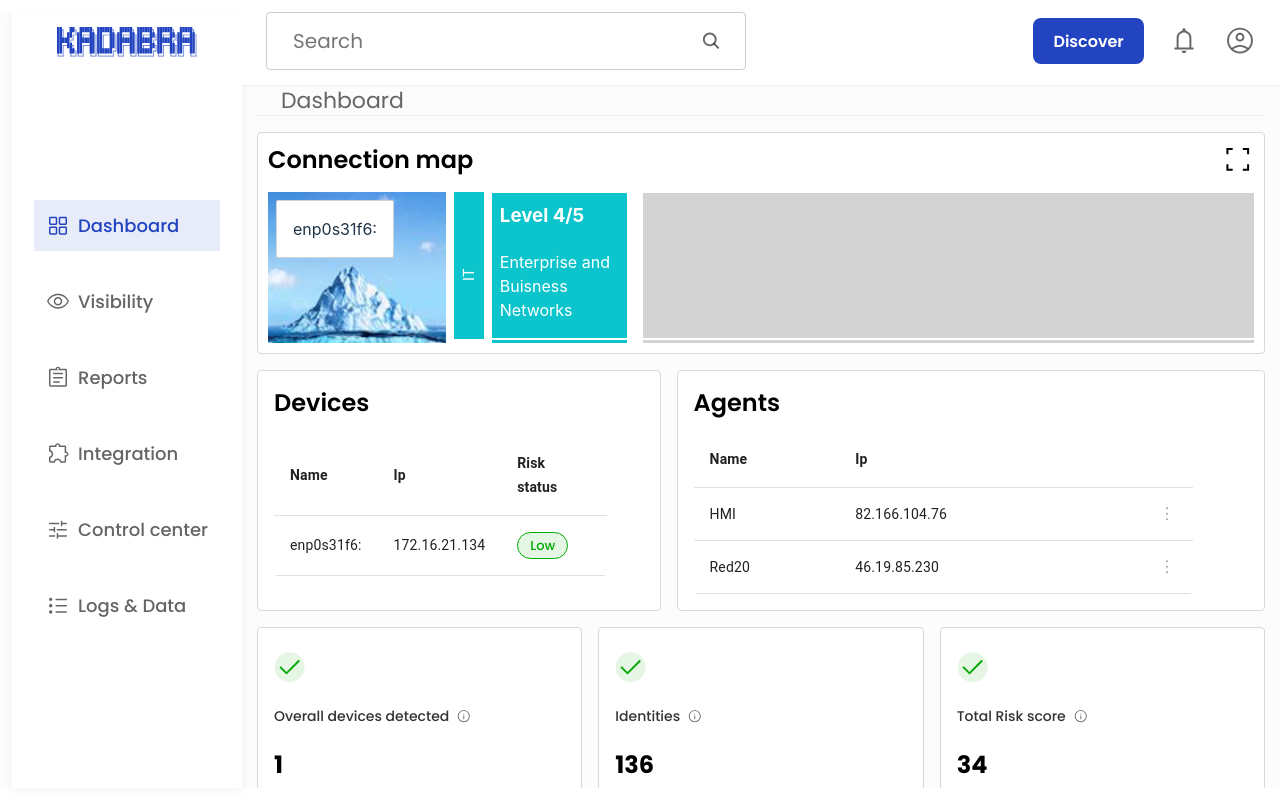
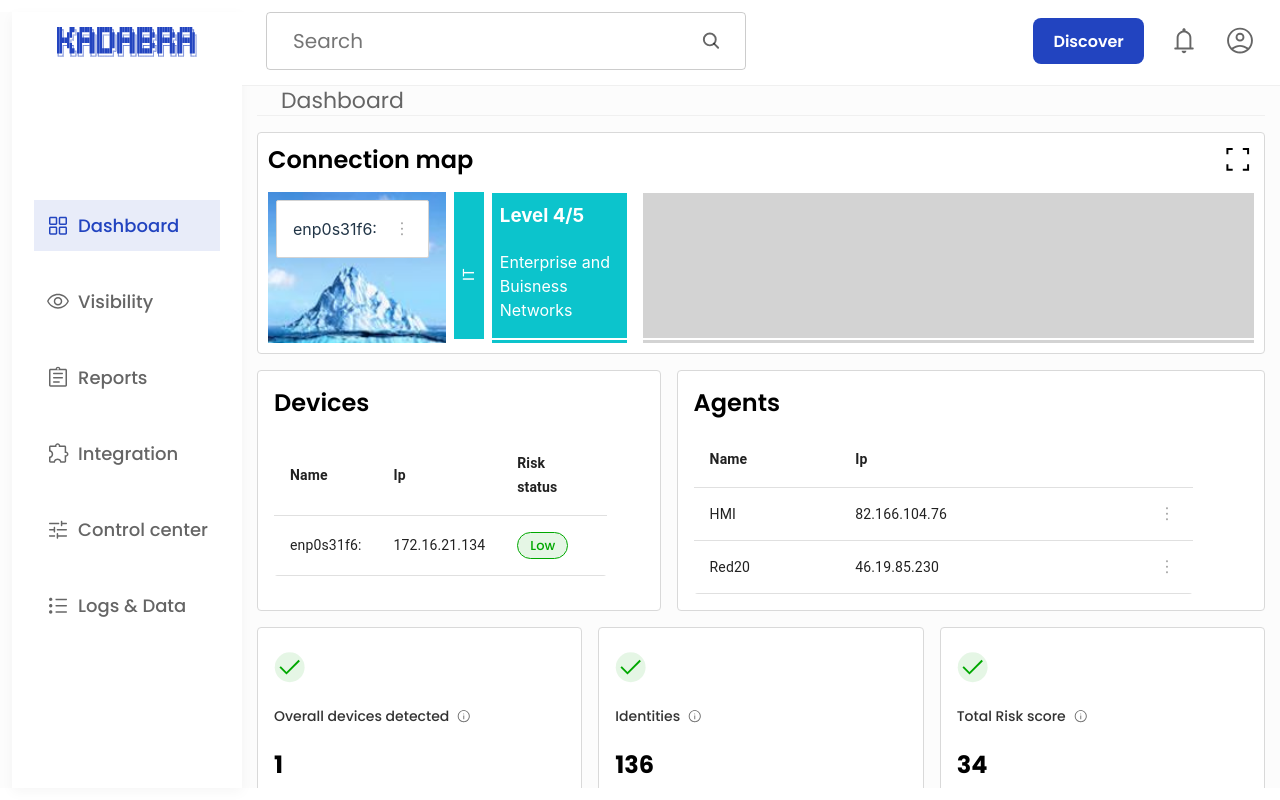
Before and after one commit to lior-tsah/kadabra, a React (Vite) app: page /dashboard in a window 1280 px wide. Both pictures are taken after a click on the button "Discover". Built offline with nearby package versions, Linux system fonts and the light colour scheme.

Commit message:
add active scan

```diff
--- a/src/components/kanbanBoard/KanbanBoard.tsx
+++ b/src/components/kanbanBoard/KanbanBoard.tsx
@@ -1,16 +1,20 @@
-import React, { useEffect, useState } from "react";
+import React, { useEffect, useMemo, useState } from "react";
 import KanbanColumn from "./KanbanColumn";
 import { BoardData, Column, Task } from "./types";
-import { mockData } from "../../mockData/data";
 import Warehouse from "./Warehouse";
 import { useData } from "../../context/DataContext";
 
 const KanbanBoard: React.FC = () => {
   const { data, kanbanData, setKanbanData } = useData();
-  const interfaceData = data.network_interfaces.reduce((acc: any, obj: any) => {
-    acc[obj.ip_address] = obj;
-    return acc;
-  }, {});
+
+  const interfaceData = useMemo(
+    () =>
+      data?.network_interfaces.reduce((acc: any, obj: any) => {
+        acc[obj.ip_address] = obj;
+        return acc;
+      }, {}),
+    [data]
+  );
 
   const initialData: BoardData = {
     tasks: interfaceData,
@@ -56,7 +60,7 @@ const KanbanBoard: React.FC = () => {
         id: "warehouse",
         title: "",
         subtitle: "",
-        taskIds: data.network_interfaces.map((item) => item.ip_address),
+        taskIds: data?.network_interfaces.map((item) => item.ip_address) || [],
       },
     },
     columnOrder: [
@@ -72,6 +76,29 @@ const KanbanBoard: React.FC = () => {
   useEffect(() => {
     setKanbanData(initialData);
   }, []);
+
+  useEffect(() => {
+    if (kanbanData) {
+      const allTasksIds =
+        data?.network_interfaces.map((item) => item.ip_address) || [];
+      const newTasksIds = allTasksIds.filter((id: string) =>
+        checkNewId(id, kanbanData)
+      );
+      kanbanData.tasks = interfaceData;
+      kanbanData.columns["warehouse"].taskIds = [
+        ...(kanbanData.columns["warehouse"]?.taskIds || []),
+        ...newTasksIds,
+      ];
+      setKanbanData({ ...kanbanData });
+    }
+  }, [data]);
+
+  const checkNewId = (id: string, kanbanData: BoardData) => {
+    const keys = Object.keys(kanbanData.columns);
+    return keys.every((key: any) =>
+      kanbanData.columns[key]?.taskIds.every((t_id: string) => t_id !== id)
+    );
+  };
 
   const onDragEnd = (e: any, column: Column) => {
     if (kanbanData) {
--- a/src/components/kanbanBoard/KanbanColumn.tsx
+++ b/src/components/kanbanBoard/KanbanColumn.tsx
@@ -25,12 +25,7 @@ const KanbanColumn: React.FC<ColumnProps> = ({
       <div
         onDragOver={(e) => e.preventDefault()}
         onDrop={(e) => onDragEnd(e, column)}
-        style={{
-          background: "lightgrey",
-          padding: 8,
-          flex: 10,
-          minHeight: 100,
-        }}
+        className="kanban-row"
       >
         {tasks.map((task, index) => (
           <Task
--- a/src/components/kanbanBoard/Task.tsx
+++ b/src/components/kanbanBoard/Task.tsx
@@ -4,6 +4,9 @@ import KadabraDialog from "../dialogs/KadabraDialog";
 import DashboardDialogContent from "../../pages/dashboard/DashboardDialogContent";
 import { useData } from "../../context/DataContext";
 import Close from "../../assets/components-icons/close.svg";
+import DropdownButton from "../DropdownButton";
+import ThreeDots from "../../assets/components-icons/three-dots.svg";
+import { nmapRun } from "../../mockData/data";
 
 interface TaskProps {
   task: TaskType;
@@ -13,7 +16,7 @@ interface TaskProps {
 
 const Task: React.FC<TaskProps> = ({ task, index, column }) => {
   const [openDialog, setOpenDialog] = useState(false);
-  const { currentData, setCurrentData } = useData();
+  const { data, setData, currentData, setCurrentData } = useData();
 
   const handleDragOver = (event: any) => {
     event.preventDefault();
@@ -23,13 +26,40 @@ const Task: React.FC<TaskProps> = ({ task, index, column }) => {
     event.dataTransfer.setData("task", JSON.stringify(task));
     event.dataTransfer.setData("column", JSON.stringify(column));
   };
+  const handleOpenDialog = () => {
+    setCurrentData(task);
+    setOpenDialog(true);
+  };
+
+  const devicesOptions = [
+    {
+      name: "Active Scan",
+      onPress: () => {
+        if (data) {
+          data.network_interfaces = [
+            ...data.network_interfaces,
+            ...(nmapRun.host.map((h) => ({
+              ...h,
+              interface: h.endtime,
+              ip_address: h.address.addr,
+            })) as any),
+          ];
+          setData({ ...data });
+        }
+      },
+    },
+    { name: "Show Properties", onPress: handleOpenDialog },
+  ];
+  const btn = {
+    name: "",
+    src: ThreeDots,
+    options: devicesOptions,
+  };
+
   return (
     <>
       <div
-        onClick={() => {
-          setCurrentData(task);
-          setOpenDialog(true);
-        }}
+        onClick={handleOpenDialog}
         onDragStart={(e) => handleDragStart(e, task)}
         onDragOver={handleDragOver}
         // onDrop={(e) => handleDrop(e, camera)}
@@ -43,9 +73,13 @@ const Task: React.FC<TaskProps> = ({ task, index, column }) => {
           border: "1px solid lightgrey",
           borderRadius: 2,
           width: "fit-content",
+          display: "flex",
+          gap: "15px",
+          alignItems: "center"
         }}
       >
-        {task?.interface}
+        <label>{task?.interface}</label>
+        <DropdownButton btn={btn} />
       </div>
       <KadabraDialog
         open={openDialog}
--- a/src/components/kanbanBoard/Warehouse.tsx
+++ b/src/components/kanbanBoard/Warehouse.tsx
@@ -22,7 +22,7 @@ const Warehouse: React.FC<WarehouseProps> = ({ column, tasks, onDragEnd }) => {
       >
         {tasks.map((task, index) => (
           <Task
-            key={task.ip_address}
+            key={task?.ip_address}
             task={task}
             index={index}
             column={column}
--- a/src/components/kanbanBoard/kanban.css
+++ b/src/components/kanbanBoard/kanban.css
@@ -11,7 +11,7 @@
     background-color: #5074fc;
     color: #fff;
     flex: 2;
-    padding:  0 8px;
+    padding: 0 8px;
     flex-direction: column;
 }
 
@@ -77,3 +77,14 @@
 .blue-background {
     background: #5074fc;
 }
+
+.kanban-row {
+    background: lightgrey;
+    padding: 8px;
+    flex: 10;
+    align-items: center;
+    /* min-height: 100px; */
+    flex-direction: row;
+    display: flex;
+    gap: 8px;
+}
--- a/src/context/DataContext.tsx
+++ b/src/context/DataContext.tsx
@@ -4,7 +4,7 @@ import { PassiveDiscoverData } from "../mockData/data";
 import { BoardData } from "../components/kanbanBoard/types";
 
 interface DataContextType {
-  data: any;
+  data?: PassiveDiscoverData ;
   setData: (val: any) => void;
   currentData: any;
   setCurrentData: (val: any) => void;
--- a/src/pages/dashboard/DashboardContent.tsx
+++ b/src/pages/dashboard/DashboardContent.tsx
@@ -1,4 +1,4 @@
-import { Agent, PassiveDiscoverData } from "../../mockData/data";
+import { Agent, nmapRun, PassiveDiscoverData } from "../../mockData/data";
 import "./Dashboard.css";
 import { useMemo, useState } from "react";
 import Expand from "../../assets/components-icons/expand-screen.svg";
@@ -16,7 +16,7 @@ interface Props {
   data: PassiveDiscoverData;
 }
 const DashboardContent = ({ data }: Props) => {
-  const { currentData, setCurrentData } = useData();
+  const { currentData, setCurrentData, setData } = useData();
   const [isExpand, setExpand] = useState(false);
   const [openDialog, setOpenDialog] = useState(false);
 
@@ -36,7 +36,20 @@ const DashboardContent = ({ data }: Props) => {
     setCurrentData(item);
   };
   const devicesOptions = [
-    { name: "Active Scan", onPress: () => console.log("click1!") },
+    {
+      name: "Active Scan",
+      onPress: () => {
+        data.network_interfaces = [
+          ...data.network_interfaces,
+          ...(nmapRun.host.map(h=>({
+            ...h,
+            interface: h.endtime,
+            ip_address: h.address.addr,
+          })) as any),
+        ];
+        setData({ ...data });
+      },
+    },
     { name: "Show Properties", onPress: () => setOpenDialog(true) },
   ];
   //currently random risk status
--- a/src/pages/dashboard/DashboardDialogContent.tsx
+++ b/src/pages/dashboard/DashboardDialogContent.tsx
@@ -20,11 +20,15 @@ const DashboardDialogContent = ({ data }: Props) => {
       case 0:
         return (
           <div>
-            {Object.entries(data).map(([key, value]) => (
-              <p className="content-dialog-description" key={key}>
-                {key}: {value}
-              </p>
-            ))}
+            {Object.entries(data).map(([key, value]) =>
+              typeof value !== "object" ? (
+                <p className="content-dialog-description" key={key}>
+                  {key}: {value}
+                </p>
+              ) : (
+                <></>
+              )
+            )}
           </div>
         );
       case 1:
```
